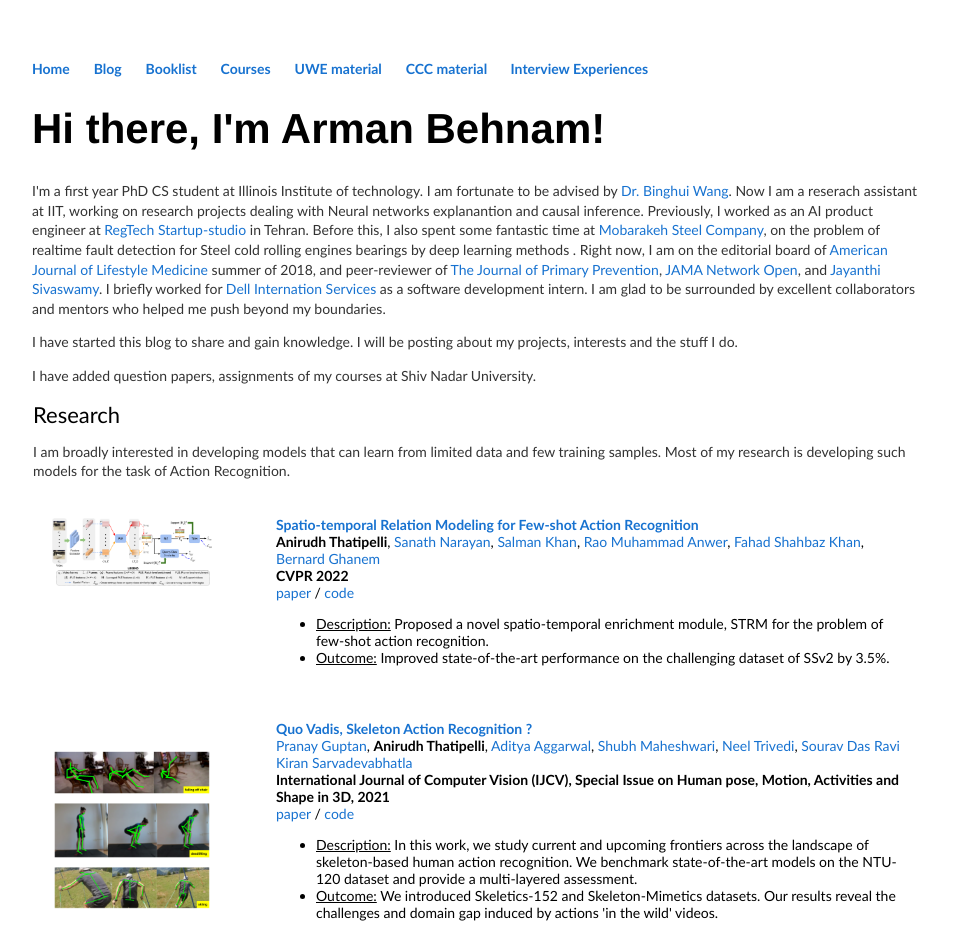
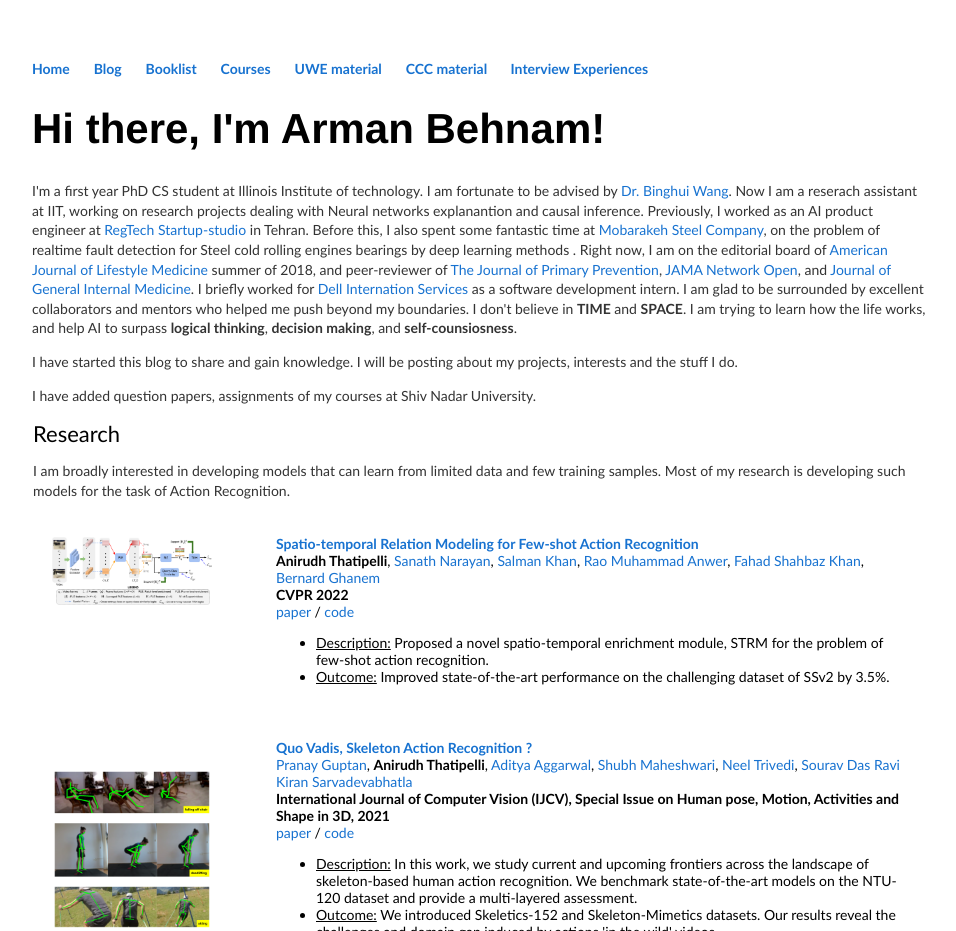
Before and after one commit to ArmanBehnam/ArmanBehnam.github.io, a Jekyll site: the page built from index.html, in a window 1280 px wide, cut to the strip 0-931 px from the top of the page. Shown: the whole strip, without its empty margins (160-1116 px from the left). Built offline with Jekyll 4.4.1, drawn with Linux system fonts in a browser that asks for light colours.

Commit message:
Update index.html

```diff
--- a/index.html
+++ b/index.html
@@ -37,11 +37,11 @@ title: Arman Behnam's website
 	Before this, I also spent some fantastic time at <a href = "https://www.mse.ir/en/">Mobarakeh Steel Company</a>,  on the problem of realtime fault detection for Steel cold rolling engines bearings by deep learning methods
 .
 	Right now, I am on the editorial board of <a href = "https://journals.sagepub.com/editorial-board/AJL">American Journal of Lifestyle Medicine</a> summer of 2018,
-		and peer-reviewer of <a href = "https://www.springer.com/journal/10935/"/>The Journal of Primary Prevention</a>, <a href = "https://jamanetwork.com/journals/jamanetworkopen"/>JAMA Network Open</a>, and <a href = "https://www.iiit.ac.in/people/faculty/jsivaswamy/"/>Jayanthi Sivaswamy</a>.
+		and peer-reviewer of <a href = "https://www.springer.com/journal/10935/"/>The Journal of Primary Prevention</a>, <a href = "https://jamanetwork.com/journals/jamanetworkopen"/>JAMA Network Open</a>, and <a href = "https://www.springer.com/journal/11606/"/>Journal of General Internal Medicine</a>.
 
 	I briefly worked for <a href = "https://www.dell.com/en-in?mn=SiORr6q_wPva1PZi_pK_p9-eYyuRWHmmL-cs.asXWybV9jyywKBux">Dell Internation Services</a> as a software development intern.
 
-        I am glad to be surrounded by excellent collaborators and mentors who helped me push beyond my boundaries.
+        I am glad to be surrounded by excellent collaborators and mentors who helped me push beyond my boundaries. I don't believe in <b>TIME</b> and <b>SPACE</b>. I am trying to learn how the life works, and help AI to surpass <b>logical thinking</b>, <b>decision making</b>, and <b>self-counsiosness</b>.
 
 	<p style="text-align:center">
     <a href="mailto:abehnam@hawk.iit.edu" class="button"></a>
```
